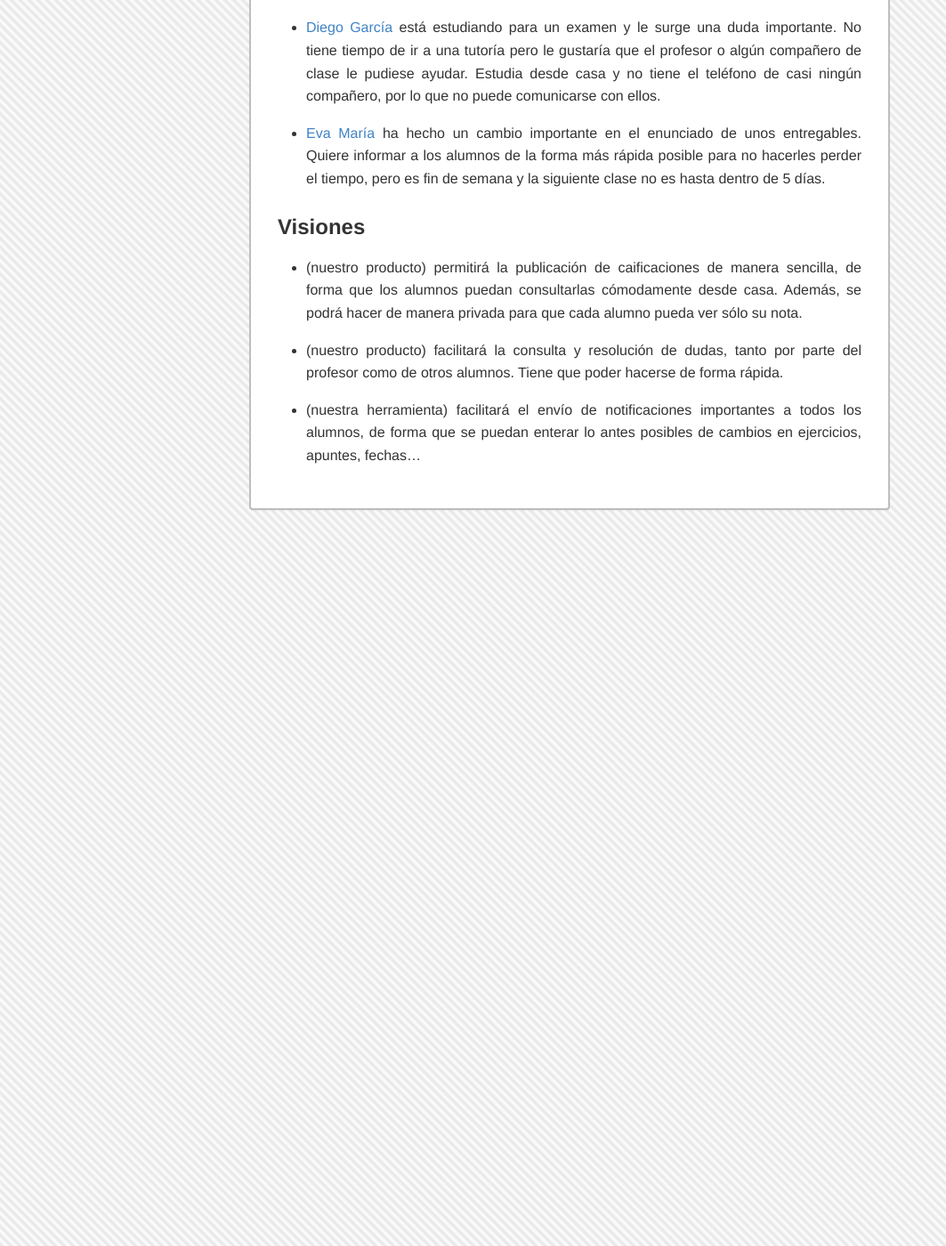
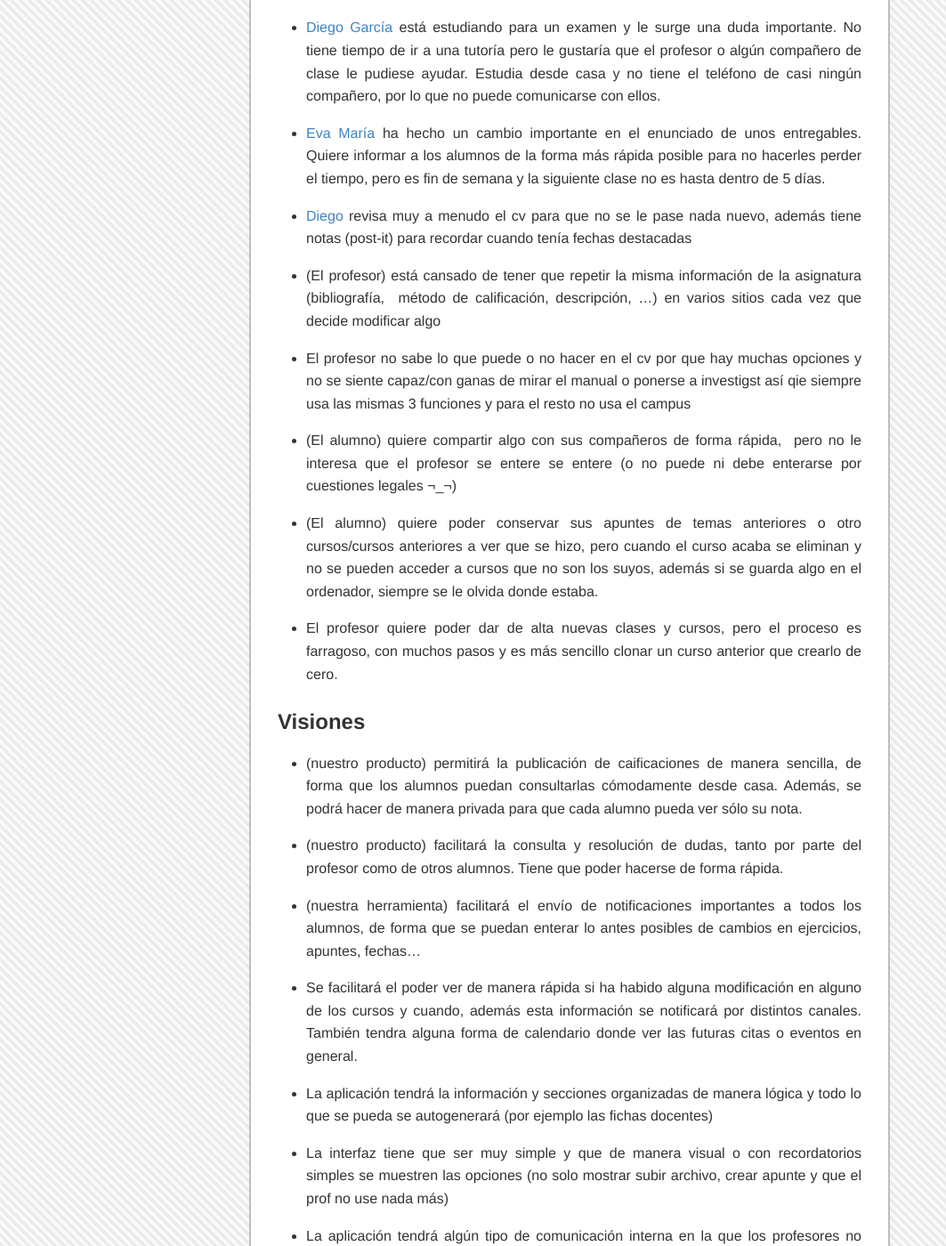
Before and after one commit to pblocz/cygnus-ux-interface-design, a Jekyll site: the page built from pages/prob_visi.md, in a window 1280 px wide and 1400 px high, scrolled down 270 px. Shown: the whole window at 89% size, without its empty margins (0-1063 px from the left). Built offline with Jekyll 4.4.1, drawn with Linux system fonts in a browser that asks for light colours; nearby versions of some CDN libraries; some of the changed text lies outside the part shown.

Commit message:
added prob_visi

```diff
--- a/_includes/cooper_var.html
+++ b/_includes/cooper_var.html
@@ -8,7 +8,7 @@
 <div class="cooper-var clearfix">
     {% assign dirs = 'left,right' | split:',' %}
     {% for dir in dirs %}{%capture reversed %}{% if dir == 'left' %}right{%else%}left{%endif%}{%endcapture%}
-    <div class="btn btn-default {{dir}}-text text" data-toggle="popover" data-trigger="hover" title="Descripción de la variable" data-content="{{variable.description}}" data-placement="{{reversed}}"><div>{{variable | map:dir}}</div></div>
+    <div class="btn btn-default {{dir}}-text text" data-toggle="popover" data-trigger="hover" title="Descripción de la variable" data-content="{{variable.description}}" data-placement="auto {{reversed}}"><div>{{variable | map:dir}}</div></div>
     {% endfor %}
 
     <div class="progress-wrapper">
--- a/pages/prob_visi.md
+++ b/pages/prob_visi.md
@@ -7,6 +7,7 @@
 ## Enunciado de problemas y visiones
 
 ### Problemas
+{:.problemas}
 
 + [Juan Martín](#juan-martin) quiere publicar las calificaciones del último examen. Prefiere no colgarlas en un tablón de anuncios porque algunos alumnos viven lejos de a facultad. Tampoco quiere mandar un email con un PDF porque valora la privacidad de los alumnos. La herramienta actual le resulta frustrante y a menudo tiene problemas con ella.
 
@@ -15,10 +16,39 @@
 + [Eva María](#eva-maria) ha hecho un cambio importante en el enunciado de unos entregables. Quiere informar a los alumnos de la forma más rápida posible para no hacerles perder el tiempo, pero es fin de semana y la siguiente clase no es hasta dentro de 5 días.
 
 
+
+
++ [Diego](#diego-garcia) revisa muy a menudo el cv para que no se le pase nada nuevo, además tiene notas (post-it) para recordar cuando tenía fechas destacadas
+
++ (El profesor) está cansado de tener que repetir la misma información de la asignatura (bibliografía,  método de calificación, descripción, ...) en varios sitios cada vez que decide modificar algo
+
++ El profesor no sabe lo que puede o no hacer en el cv por que hay muchas opciones y no se siente capaz/con ganas de mirar el manual o ponerse a investigst así qie siempre usa las mismas 3 funciones y para el resto no usa el campus
+
++ (El alumno) quiere compartir algo con sus compañeros de forma rápida,  pero no le interesa que el profesor se entere se entere (o no puede ni debe enterarse por cuestiones legales ¬_¬)
+
++ (El alumno) quiere poder conservar sus apuntes de temas anteriores o  otro cursos/cursos anteriores a ver que se hizo, pero cuando el curso acaba se eliminan y no se pueden acceder a cursos que no son los suyos, además si se guarda algo en el ordenador, siempre se le olvida donde estaba.
+
++ El profesor quiere poder dar de alta nuevas clases y cursos, pero el proceso es farragoso, con muchos pasos y es más sencillo clonar un curso anterior que crearlo de cero.
+
+
+
 ### Visiones
+{:.visiones}
 
 + (nuestro producto) permitirá la publicación de caificaciones de manera sencilla, de forma que los alumnos puedan consultarlas cómodamente desde casa. Además, se podrá hacer de manera privada para que cada alumno pueda ver sólo su nota.
 
 + (nuestro producto) facilitará la consulta y resolución de dudas, tanto por parte del profesor como de otros alumnos. Tiene que poder hacerse de forma rápida.
 
 + (nuestra herramienta) facilitará el envío de notificaciones importantes a todos los alumnos, de forma que se puedan enterar lo antes posibles de cambios en ejercicios, apuntes, fechas...
+
++ Se facilitará el poder ver de manera rápida si ha habido alguna modificación en alguno de los cursos y cuando, además esta información se notificará por distintos canales. También tendra alguna forma de calendario donde ver las futuras citas o eventos en general.
+
++ La aplicación tendrá la información y secciones organizadas de manera lógica y todo lo que se pueda se autogenerará (por ejemplo las fichas docentes)
+
++ La interfaz tiene que ser muy simple y que de manera visual o con recordatorios simples se muestren las opciones (no solo mostrar subir archivo, crear apunte y que el prof no use nada más)
+
++ La aplicación tendrá algún tipo de comunicación interna en la que los profesores no estén, por ejemplo, foros sin profesor, salas de grupo de chat (al estilo g-talk)...
+
++ Nuestra aplicación tendrá distintos niveles de visibilidad para algunos contenidos, por ejemplo contenido por asignatura, facultad, curso,... y que es visible para todos los que pertenezcan a ese grupo. Además permitirá que el alumno se guarde contenido de cursos anteriores, ya sea a nivel de curso o de apunte.
+
++ El proceso de creación (o cualquier otro en el que se soliciten datos) sea muy granulado, pudiendo dejarlo para otro momento o terminarlo una vez que este creado.
```
